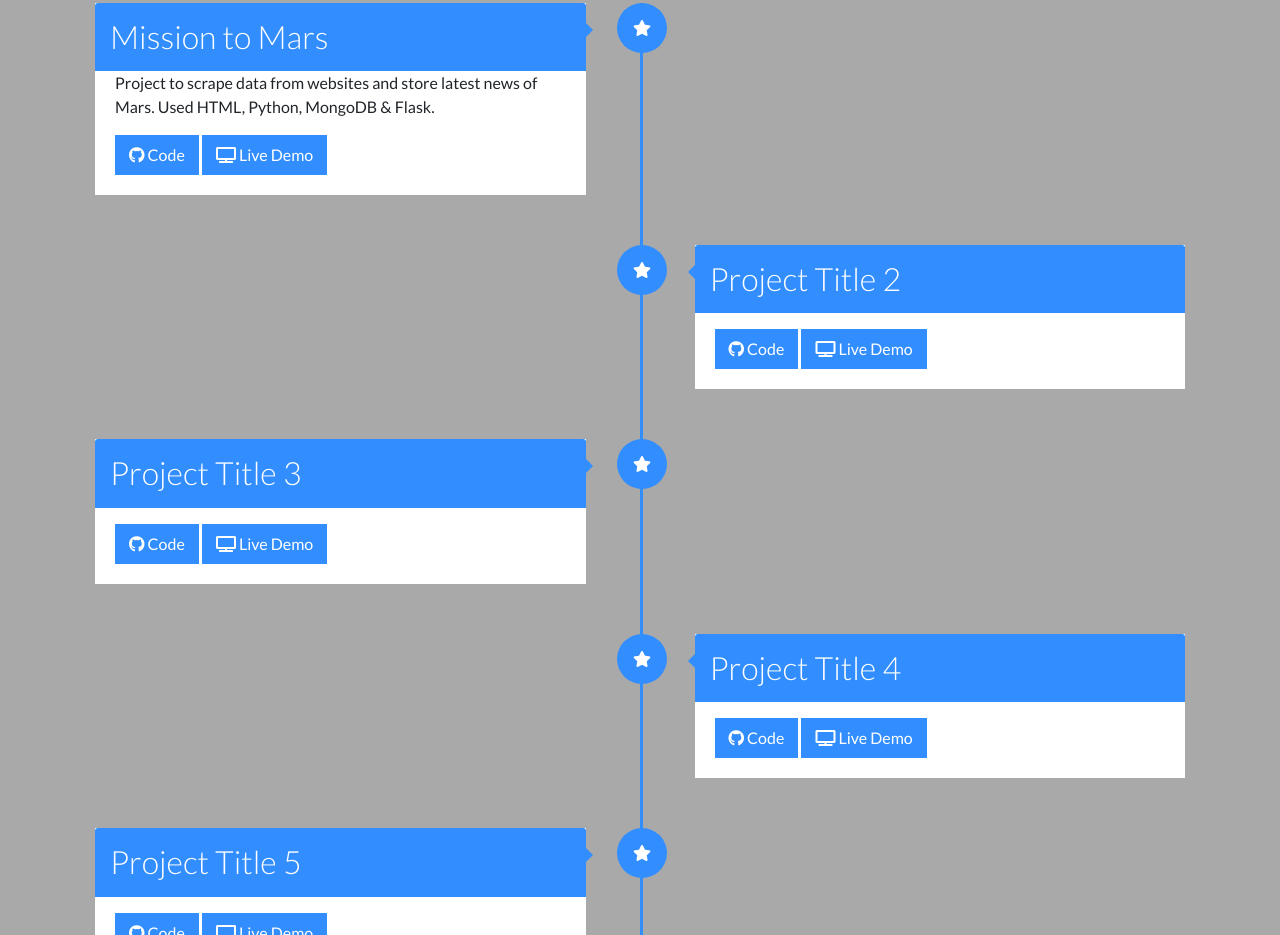
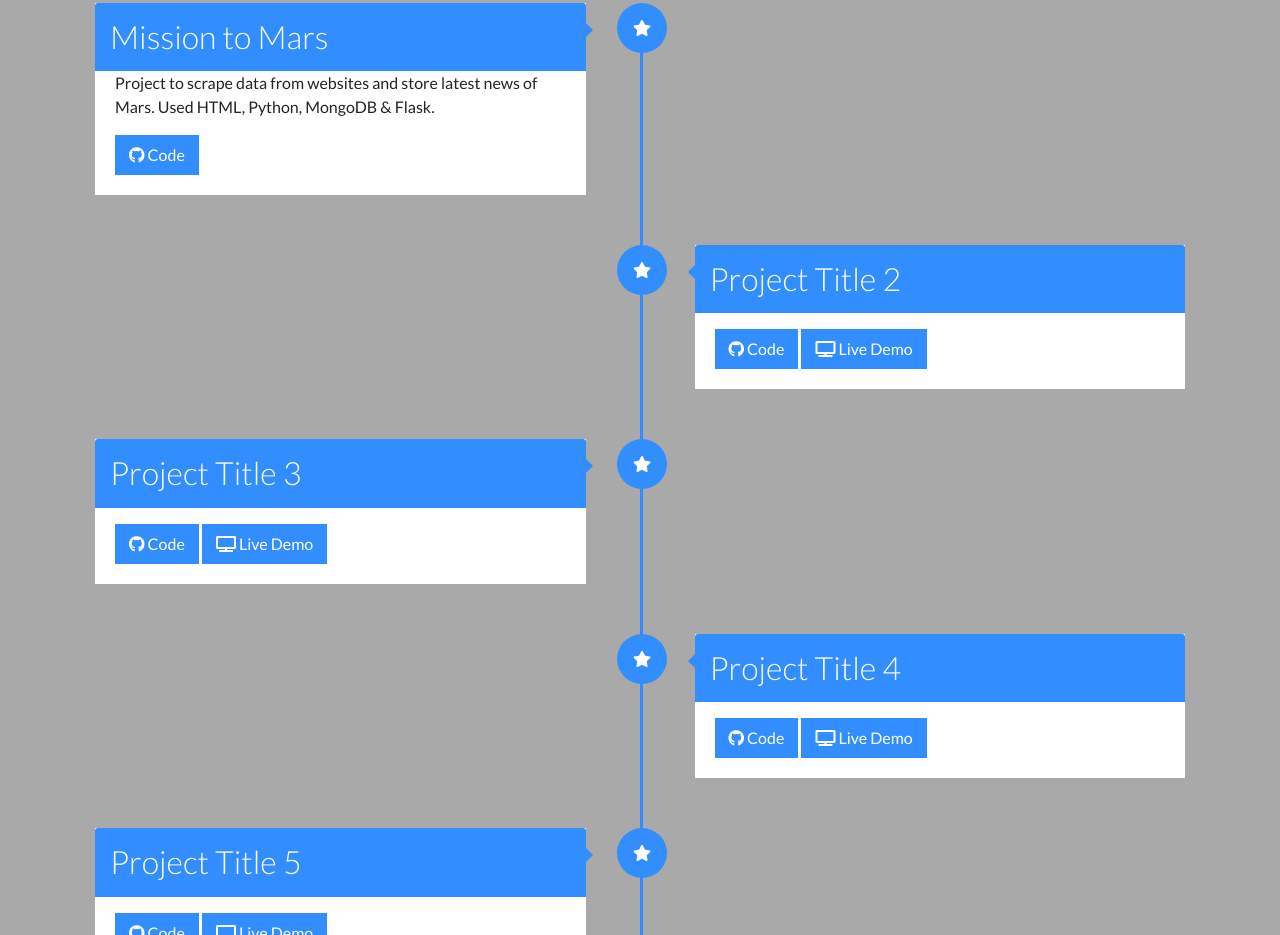
Before and after one commit to LISASHAH/Portfolio, a plain HTML site: page index.html in a window 1280 px wide. Shown: the part 1437-2372 px from the top of the page. Drawn offline with nearby package versions, Linux system fonts and the light colour scheme.

Commit message:
Update index.html

```diff
--- a/index.html
+++ b/index.html
@@ -98,7 +98,6 @@
                         Project to scrape data from websites and store latest news of Mars. Used HTML, Python, MongoDB & Flask.
                     </p>
                     <a href="https://github.com/LISASHAH/Mission-to-Mars.git" class="btn"><i class="fab fa-github"></i> Code</a>
-                    <a href="#" class="btn"><i class="fas fa-tv"></i> Live Demo</a>
                 </div>
             </div>
 
```
